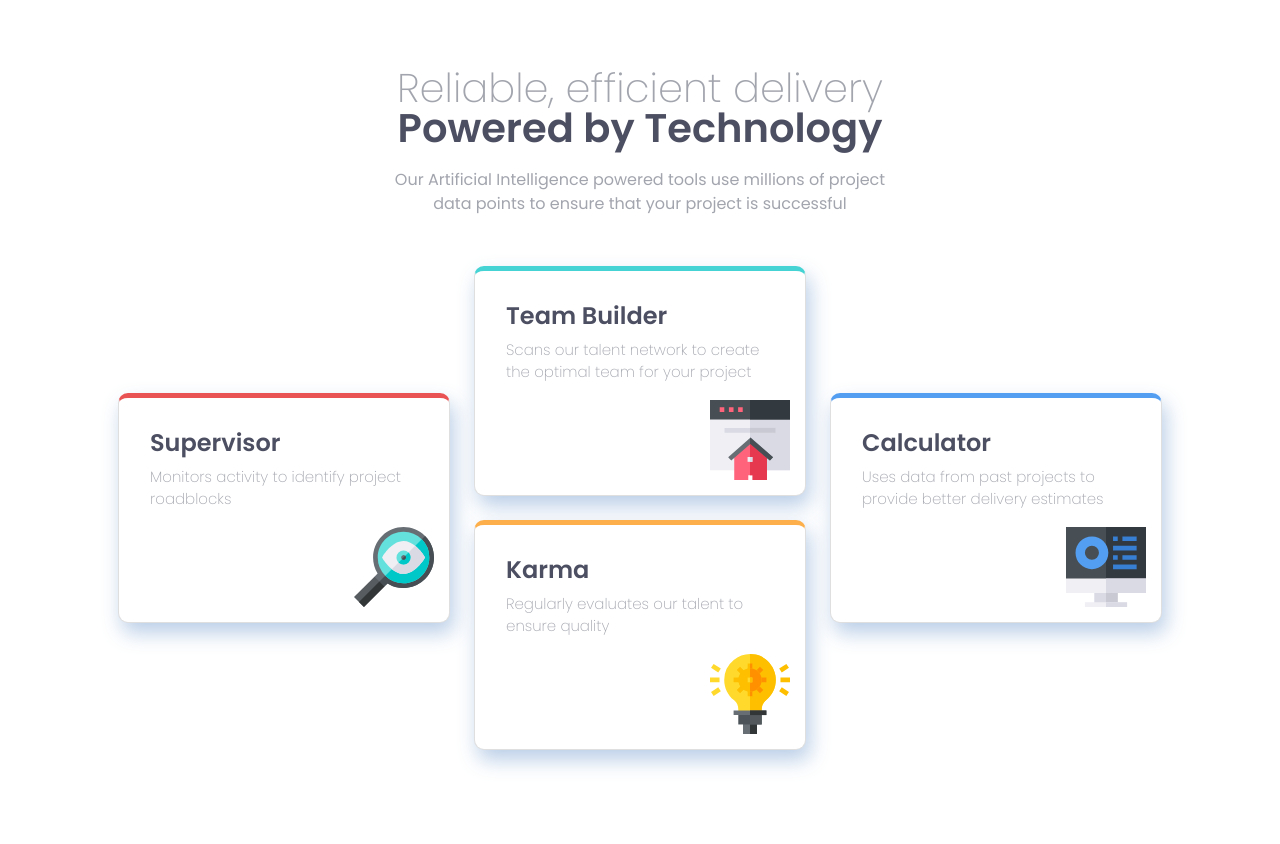
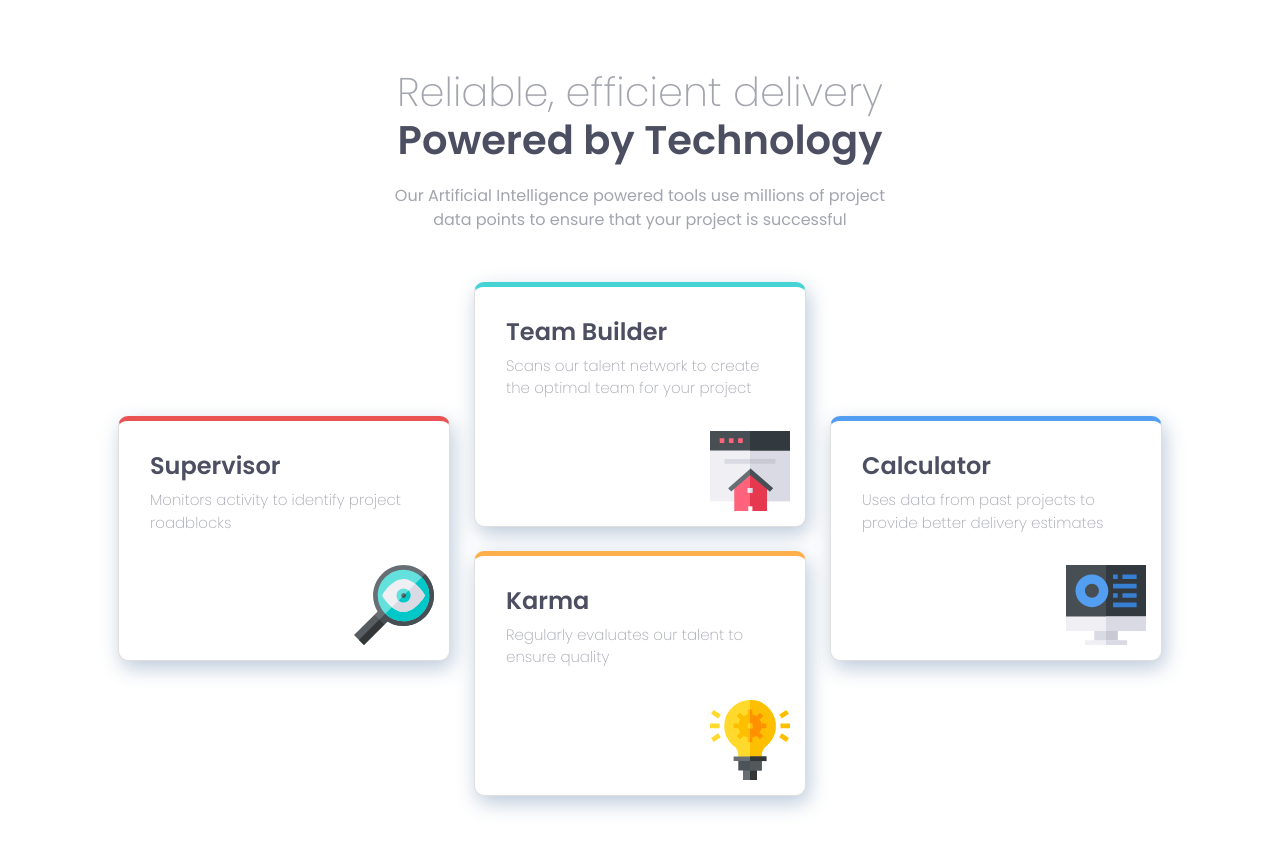
Before and after one commit to Anushri-Rawat/Four-card-feature-section, a plain HTML site: page index.html in a window 1280 px wide. Before the commit the page ends 800 px from the top, so only its background shows below. Drawn offline with nearby package versions, Linux system fonts and the light colour scheme.

Commit message:
basic change

```diff
--- a/index.html
+++ b/index.html
@@ -7,8 +7,11 @@
   <link rel="icon" type="image/png" sizes="32x32" href="./images/favicon-32x32.png">
 
   <title>Frontend Mentor | Four card feature section</title>
+
   <!--------bootstrap link--------------->
  <link href="https://cdn.jsdelivr.net/npm/bootstrap@5.1.1/dist/css/bootstrap.min.css" rel="stylesheet" integrity="sha384-F3w7mX95PdgyTmZZMECAngseQB83DfGTowi0iMjiWaeVhAn4FJkqJByhZMI3AhiU" crossorigin="anonymous">
+
+
  <!---------CSS-------->
  <style>
    @import url('https://fonts.googleapis.com/css2?family=Poppins:wght@200;400;600&display=swap');
@@ -23,7 +26,7 @@
    .header h1{
      color:hsl(229, 6%, 66%);
      font-weight:200;
-     line-height:2.5rem;
+     line-height:3rem;
      margin:20px 0;
    }
    .header{
@@ -44,10 +47,11 @@
     max-width:100%;
      padding:15px;
      border-radius: 10px;
-     box-shadow:4px 10px 20px rgba(178, 201, 228, 0.9);
+     box-shadow:3px 7px 20px rgba(181, 196, 214, 0.9);
    }
    .card img{
      width:80px;
+     margin-top:15px;
      margin-left:auto;
    }
    .card-title{
@@ -79,7 +83,8 @@
  </style>
 </head>
 <body>
-  <div class="container container-lg p-5">
+  <div class="container container-lg p-5" role="main">
+
     <!----------page header---------->
     <div class="header text-center">
       <h1>Reliable, efficient delivery<br> <span>Powered by Technology</span>
@@ -87,6 +92,7 @@
       <p>  Our Artificial Intelligence powered tools use millions of project data points
         to ensure that your project is successful</p>
     </div>
+
 
     <!------------Four cards------------>
     <div class="container-body d-flex align-items-center">
@@ -97,7 +103,7 @@
               <h4 class="card-title"> Supervisor</h4>
               <p class="card-text"> Monitors activity to identify project roadblocks</p>
             </div>
-            <img src="./images/icon-supervisor.svg"  alt="search" lass="img-section">
+            <img src="./images/icon-supervisor.svg"  alt="search">
           </div>
         </div>
         <div class="col-12 col-lg-4">
@@ -108,7 +114,7 @@
                   <h4 class="card-title">Team Builder </h4>
                   <p class="card-text">Scans our talent network to create the optimal team for your project </p>
                 </div>
-                <img src="./images/icon-team-builder.svg"  alt="team-builder" class="img-section">
+                <img src="./images/icon-team-builder.svg"  alt="team-builder" >
               </div>
             </div>
           </div>
@@ -119,7 +125,7 @@
                   <h4 class="card-title">Karma</h4>
                   <p class="card-text">Regularly evaluates our talent to ensure quality </p>
                 </div>
-                <img src="./images/icon-karma.svg"  alt="karma" lass="img-section">
+                <img src="./images/icon-karma.svg"  alt="karma">
               </div>
             </div>
           </div>
@@ -130,7 +136,7 @@
               <h4 class="card-title">Calculator</h4>
               <p class="card-text"> Uses data from past projects to provide better delivery estimates</p>
             </div>
-            <img src="./images/icon-calculator.svg"  alt="calculator" lass="img-section">
+            <img src="./images/icon-calculator.svg"  alt="calculator">
           </div>
         </div>
       </div>
```
